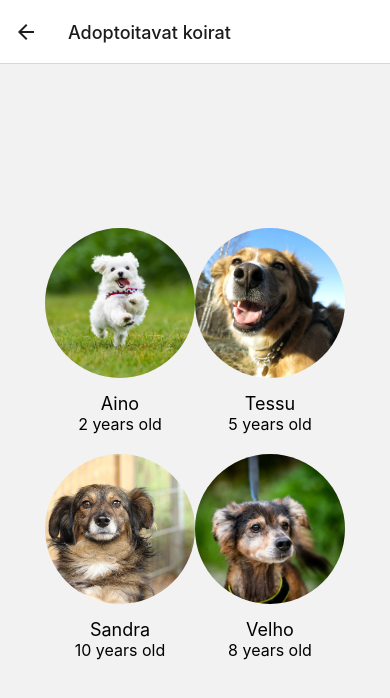
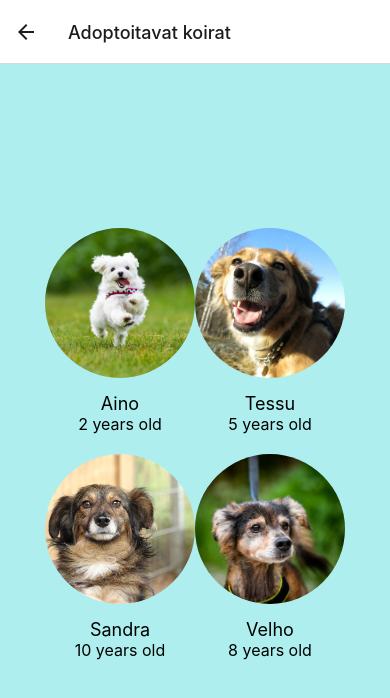
Before and after one commit to TVT22KMO-Mobiilikehitysprojekti-Ryhma6/PetRescue, a React Native app: screen /Search in a window 390 px wide. Shown: the top 698 px of the page. Built offline with nearby package versions, Linux system fonts and the light colour scheme.

Commit message:
Update SearchPetScreen.js

```diff
--- a/Screens/SearchPetScreen.js
+++ b/Screens/SearchPetScreen.js
@@ -1,6 +1,9 @@
-import React from 'react';
+
 import { View, Text, Image, TouchableOpacity, StyleSheet, ScrollView, FlatList } from 'react-native';
 import { useNavigation } from '@react-navigation/native';
+
+import React, { useEffect,   useLayoutEffect } from 'react';
+
 
 import { petDATA } from '../DATA';
 const SearchPetScreen = () => {
@@ -20,13 +23,16 @@ const SearchPetScreen = () => {
       <Text style={styles.petAge}>{item.dogAge} years old</Text>
     </TouchableOpacity>
   );
+
+
+
     return (
 
         <FlatList
           data={petDATA}
           renderItem={renderPetItem}
           keyExtractor={(item) => item.id.toString()}
-          numColumns={2} // Aseta haluttu sarakkeiden määrä
+          numColumns={2}
           contentContainerStyle={styles.container}
         />
       );
@@ -38,6 +44,7 @@ const SearchPetScreen = () => {
       flexGrow: 1,
       alignItems: 'center',
       justifyContent: 'center',
+      backgroundColor: '#AFEEEE',
     },
     petCard: {
       marginBottom: 20,
@@ -56,6 +63,8 @@ const SearchPetScreen = () => {
     petAge: {
       fontSize: 16,
     },
-  });
+
+});
+
 
   export default SearchPetScreen;
```
